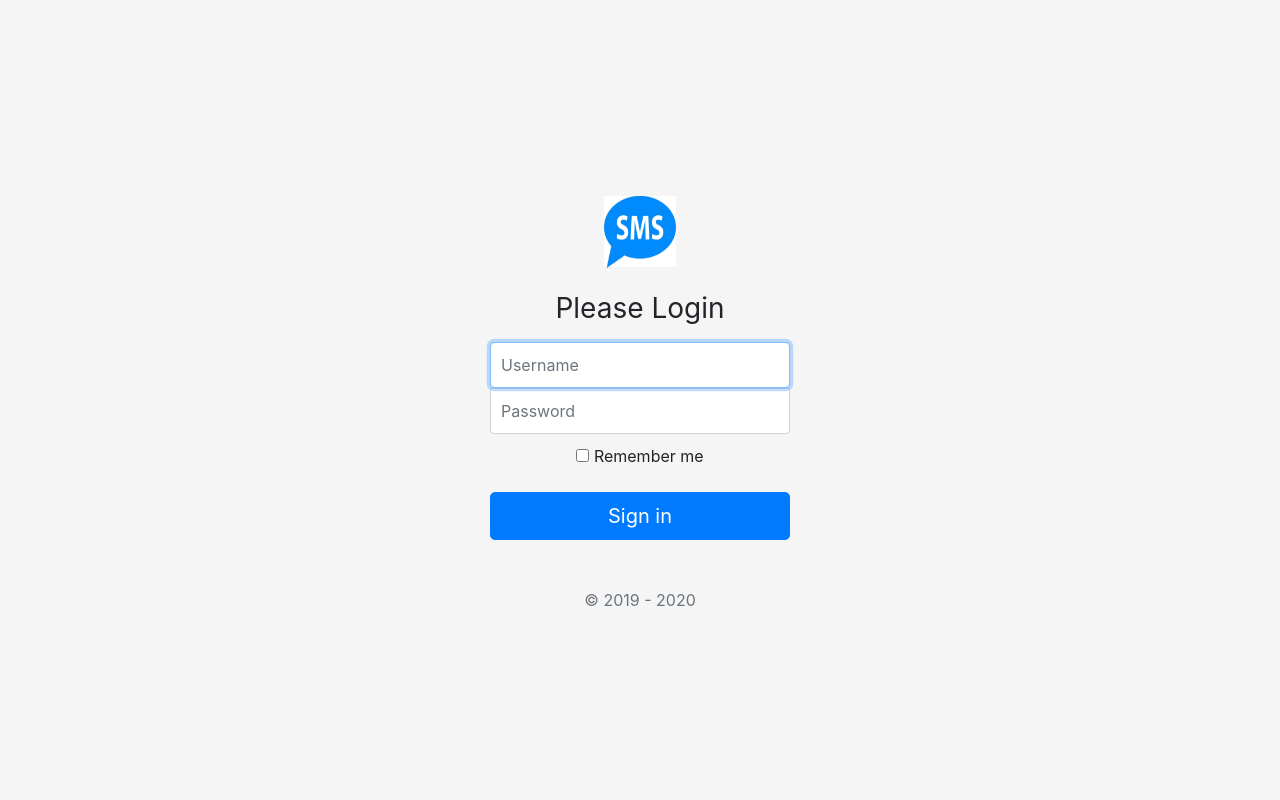
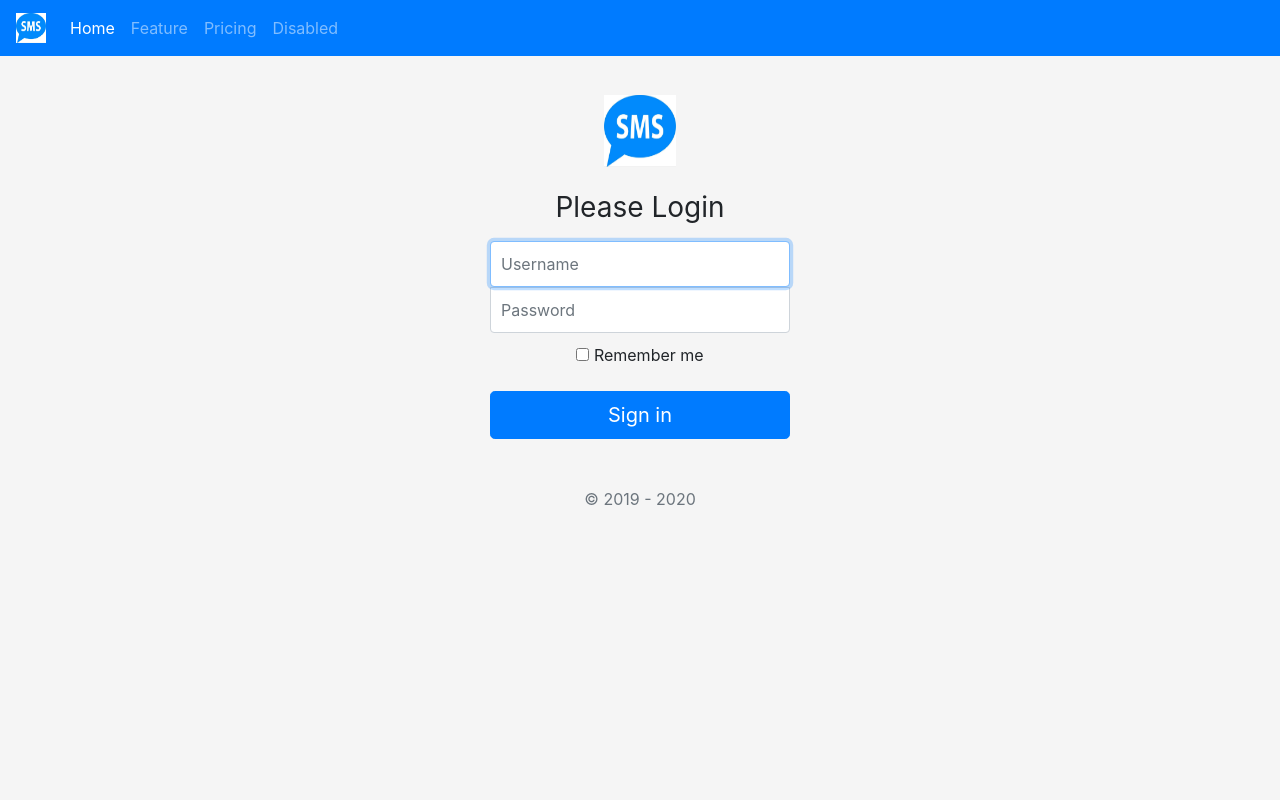
Before and after one commit to NegassaB/Django-SMS-API-with-pricing-and-receipt, a Django app: page /ui/login/ in a window 1280 px wide. Run offline with Django 3.2, Linux system fonts and the light colour scheme; some libraries are stand-ins or nearby versions.

Commit message:
Building the logout view
I'm building the logout view, but on the way I've made several changes
to the entire frontend. I've detached the navbar into it's own file that
will be called by {% include 'navbar'%}, I've changed the homepage to
index and now I will be building the homepage from scratch, modified the
header to include the navbar, modified the login.css as to remove some
of the positioning attributes b/c they were interfering with the navbar,
and finally modified the ui/views.py homepage function to display the index.html file instead of homepage.html

```diff
--- a/ui/static/ui/css/login.css
+++ b/ui/static/ui/css/login.css
@@ -1,15 +1,5 @@
-html,
-body {
-  height: 100%;
-}
 
 body {
-  display: -ms-flexbox;
-  display: flex;
-  -ms-flex-align: center;
-  align-items: center;
-  padding-top: 40px;
-  padding-bottom: 40px;
   background-color: #f5f5f5;
 }
 
@@ -19,9 +9,11 @@ body {
   padding: 15px;
   margin: auto;
 }
+
 .form-signin .checkbox {
   font-weight: 400;
 }
+
 .form-signin .form-control {
   position: relative;
   box-sizing: border-box;
@@ -29,18 +21,19 @@ body {
   padding: 10px;
   font-size: 16px;
 }
+
 .form-signin .form-control:focus {
   z-index: 2;
 }
+
 .form-signin input[type="email"] {
   margin-bottom: -1px;
   border-bottom-right-radius: 0;
   border-bottom-left-radius: 0;
 }
+
 .form-signin input[type="password"] {
   margin-bottom: 10px;
   border-top-left-radius: 0;
   border-top-right-radius: 0;
 }
-1
-Downloading1
--- a/ui/templates/ui/header.html
+++ b/ui/templates/ui/header.html
@@ -14,6 +14,7 @@
         <meta name="viewport" content="width=device-width, initial-scale=1, shrink-to-fit=no">
     </head>
     <body class="text-center">
+            {%include 'ui/includes/navbaritems.html' %}
         <div class="container">
         <br>
         {% block content %}
--- /dev/null
+++ b/ui/templates/ui/includes/navbaritems.html
@@ -0,0 +1,17 @@
+{% load static %}
+<nav class="navbar navbar-expand-lg navbar-dark bg-primary">
+    <a class="navbar-brand" href="#">
+        <img src="{% static 'ui/images/logo.jpg' %}" width="30" height="30" class="d-inline-block align-top" alt="">
+    </a>
+    <button class="navbar-toggler" type="button" data-toggle="collapse" data-target="#navbarNavAltMarkup" aria-controls="navbarNavAltMarkup" aria-expanded="false" aria-label="Toggle Navigation">
+        <span class="navbar-toggler-icon"></span>
+    </button>
+    <div class="collapse navbar-collapse" id="navbarNavAltMarkup">
+        <div class="navbar-nav navbarColor02">
+            <a class="nav-item nav-link active" href="#">Home <span class="sr-only">(current)</span></a>
+            <a class="nav-item nav-link" href="#">Feature</a>
+            <a class="nav-item nav-link" href="#">Pricing</a>
+            <a class="nav-item nav-link" href="#">Disabled</a>
+        </div>
+    </div>
+</nav>
--- a/ui/views.py
+++ b/ui/views.py
@@ -13,7 +13,7 @@ all user interface/experience is done and used here.
 
 
 def homepage(request):
-    return render(request=request, template_name="ui/homepage.html")
+    return render(request=request, template_name="ui/index.html")
 
 
 def login_request(request):
```
Also changed, not shown: ui/templates/ui/homepage.html (+4 -34 lines), ui/templates/ui/index.html (added, +34 -0 lines).
